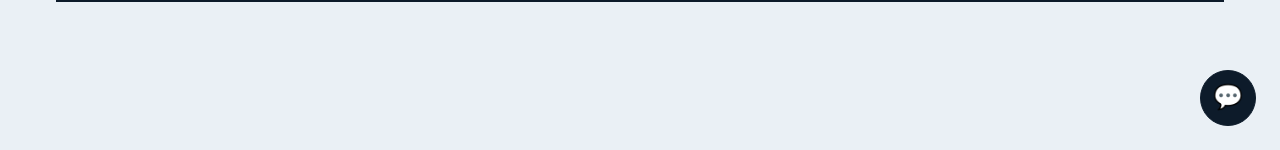
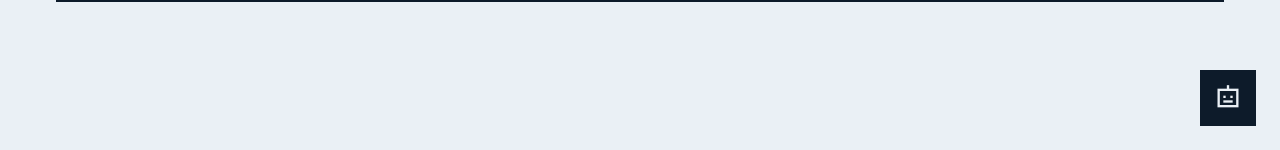
Before and after one commit to aosagula/a4b_landing_page, a Next.js app: page / in a window 1280 px wide. Shown: the part 650-800 px from the top of the page. Built offline with nearby package versions, Linux system fonts and the light colour scheme.

Commit message:
se cambio icono de chat

```diff
--- a/src/app/globals.css
+++ b/src/app/globals.css
@@ -1588,17 +1588,44 @@ footer.foot {
 .chatbot-toggle {
   width: 56px;
   height: 56px;
-  border: 1px solid var(--ink);
-  border-radius: 999px;
+  display: inline-flex;
+  align-items: center;
+  justify-content: center;
+  border: 2px solid var(--ink);
   background: var(--ink);
   color: var(--paper);
   cursor: pointer;
-  font-size: 24px;
+  transition:
+    background 0.2s ease,
+    color 0.2s ease,
+    border-color 0.2s ease;
+}
+
+.chatbot-icon {
+  width: 28px;
+  height: 28px;
+  fill: none;
+  stroke: currentColor;
+  stroke-width: 2;
+  stroke-linecap: square;
+  stroke-linejoin: miter;
+}
+
+.chatbot-icon-fill {
+  fill: currentColor;
+  stroke: none;
 }
 
 .chatbot-toggle:hover,
+.chatbot-toggle:focus-visible,
 .chatbot-input-row button:hover {
   background: var(--accent);
+}
+
+.chatbot-toggle:hover,
+.chatbot-toggle:focus-visible {
+  color: var(--paper);
+  outline: 0;
 }
 
 .chatbot-panel {
--- a/src/components/landing/landing-page.tsx
+++ b/src/components/landing/landing-page.tsx
@@ -248,8 +248,27 @@ function ChatbotWidget({ language }: { language: Language }) {
 
   return (
     <div className={`chatbot-widget ${open ? "open" : ""}`}>
-      <button className="chatbot-toggle" type="button" onClick={() => setOpen((prev) => !prev)}>
-        {open ? "×" : "💬"}
+      <button
+        className="chatbot-toggle"
+        type="button"
+        aria-label={open ? "Cerrar asistente A4B" : "Abrir asistente A4B"}
+        aria-expanded={open}
+        onClick={() => setOpen((prev) => !prev)}
+      >
+        {open ? (
+          <svg className="chatbot-icon" viewBox="0 0 24 24" aria-hidden="true">
+            <path d="M6 6 L18 18" />
+            <path d="M18 6 L6 18" />
+          </svg>
+        ) : (
+          <svg className="chatbot-icon" viewBox="0 0 24 24" aria-hidden="true">
+            <path d="M12 2 V5" />
+            <rect x="4" y="5" width="16" height="14" />
+            <rect className="chatbot-icon-fill" x="8" y="10" width="2" height="2" />
+            <rect className="chatbot-icon-fill" x="14" y="10" width="2" height="2" />
+            <path d="M9 15 H15" />
+          </svg>
+        )}
       </button>
       {open && (
         <section className="chatbot-panel" aria-label={uiText.title}>
```
